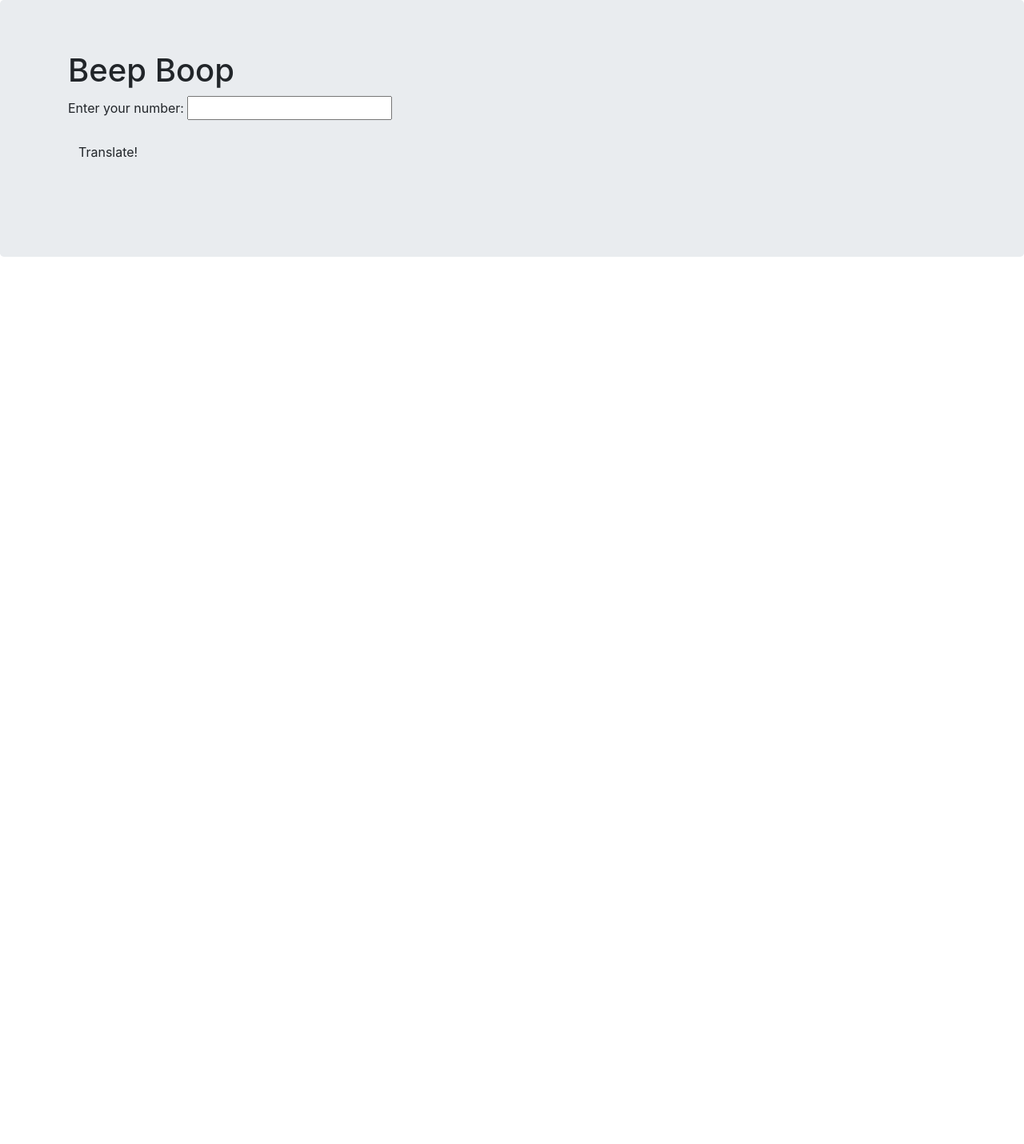
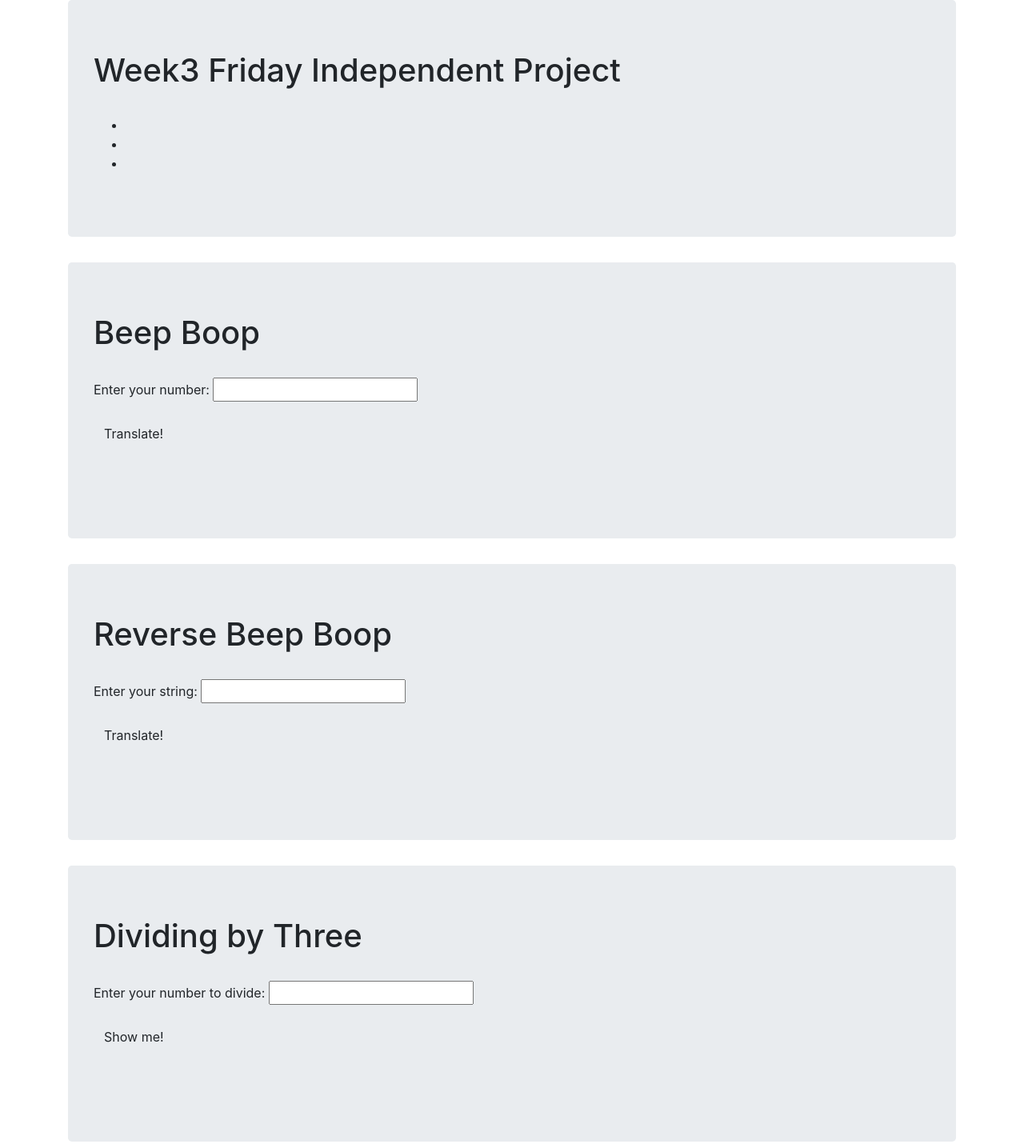
Before and after one commit to quantum93/Week3Friday, a plain HTML site: page index.html in a window 1280 px wide. Shown: the whole page at 80% size. Before the commit the page ends 800 px from the top, so only its background shows below. Drawn offline with Linux system fonts and the light colour scheme.

Commit message:
This is add-up styling for additional function such as reverse beep-boop and dividing by three.

```diff
--- a/index.html
+++ b/index.html
@@ -8,26 +8,73 @@
   <title></title>
 </head>
 <body>
-  <div class="jumbotron">
+  <div class="container">
 
-    <div class="container">
+    <div class="jumbotron">
+      <h1>Week3 Friday Independent Project</h1>
+      <br>
+      <form id="introduction">
+        <div class="form-group">
+          <ul>
+            <li></li>
+            <li></li>
+            <li></li>
+          </ul>
+        </div>
+      </form>
+    </div>
+
+    <div class="jumbotron">
       <h1>Beep Boop</h1>
-
+      <br>
       <form id="beep-boop">
         <div class="form-group">
           <label for="number">Enter your number:</label>
           <input id="number" type="number">
         </div>
-
         <button type="submit" class="btn">Translate!</button>
         <br>
       </form>
-
       <br>
-      <div id="result">
+      <div id="resultOne">
         <br>
       </div>
     </div>
+
+    <div class="jumbotron">
+      <h1>Reverse Beep Boop</h1>
+      <br>
+      <form id="reverse-string">
+        <div class="form-group">
+          <label for="string">Enter your string:</label>
+          <input id="string" type="text">
+        </div>
+        <button type="submit" class="btn">Translate!</button>
+        <br>
+      </form>
+      <br>
+      <div id="resultTwo">
+        <br>
+      </div>
+    </div>
+
+    <div class="jumbotron">
+      <h1>Dividing by Three</h1>
+      <br>
+      <form id="dividing-three">
+        <div class="form-group">
+          <label for="division">Enter your number to divide:</label>
+          <input id="division" type="division">
+        </div>
+        <button type="submit" class="btn">Show me!</button>
+        <br>
+      </form>
+      <br>
+      <div id="resultThree">
+        <br>
+      </div>
+    </div>
+
   </div>
 
 </body>
--- a/js/scripts.js
+++ b/js/scripts.js
@@ -1,16 +1,10 @@
 // --------------------- Back-end Logic -------------------------
 
-// We define "words" array for each message to replace 1, 2, 3 numbers from the user input, respectively.
-// The index[0] of words array is for number 1 and index[1] is for number 3 and index[2] is for number 3.
 var words = ["Beep!", "Boop!", "I'm sorry, Dave. I'm afraid I can't do that!"];
-// The beepboop function is core of back-end logic. This function communicates with the front-end logic.
-// with the line of "var result = beepboop(number)".
 var beepboop = function(number) {
-  // These 4 lines make an empty array and put a series of number from 0 to the number of user input
   var numberArray = [];
   for (var i = 0; i <= number; i++) {
     numberArray[i] = i;
-    // console.log(typeof numberArray[i]); --> The type of each element of numberArray is "number".
   }
   // From 12 to 43 lines of code make an empty array for word and number. It rewrite number itself but
   // replace it with each wordOne, wordTwo, and wordThree, respectively. We start to make empty array in
@@ -18,8 +12,6 @@ var beepboop = function(number) {
   var wordArray = [];
   for (var i = 0; i < numberArray.length; i++) {
     var singleNumber = numberArray[i].toString();
-    // console.log("the length of singleNumber is " + singleNumber.length);
-    // console.log("singleNumber is " + singleNumber);
     var numberChar = [];
     for (var j = 0; j < singleNumber.length; j++) {
       numberChar.push(singleNumber.slice(j, j + 1));
@@ -41,12 +33,29 @@ var beepboop = function(number) {
   // This 1 line return the wordArray which is translated from numberArray to fron-end logic.
   return wordArray;
 };
+
+
 // --------------------- Front-end Logic -------------------------
 $(document).ready(function() {
+  // This is for the beep-boop action
   $("form#beep-boop").submit(function(event) {
     event.preventDefault();
     var number = $("input#number").val();
-    var result = beepboop(number);
-    $("#result").text(result);
+    var resultOne = beepboop(number);
+    $("#resultOne").text(resultOne);
+  });
+  // This is for the reverse beep-boop action
+  $("form#beep-boop").submit(function(event) {
+    event.preventDefault();
+    var number = $("input#number").val();
+    var resultOne = beepboop(number);
+    $("#resultOne").text(resultOne);
+  });
+  // This is for the division by three action
+  $("form#beep-boop").submit(function(event) {
+    event.preventDefault();
+    var number = $("input#number").val();
+    var resultOne = beepboop(number);
+    $("#resultOne").text(resultOne);
   });
 });
```
